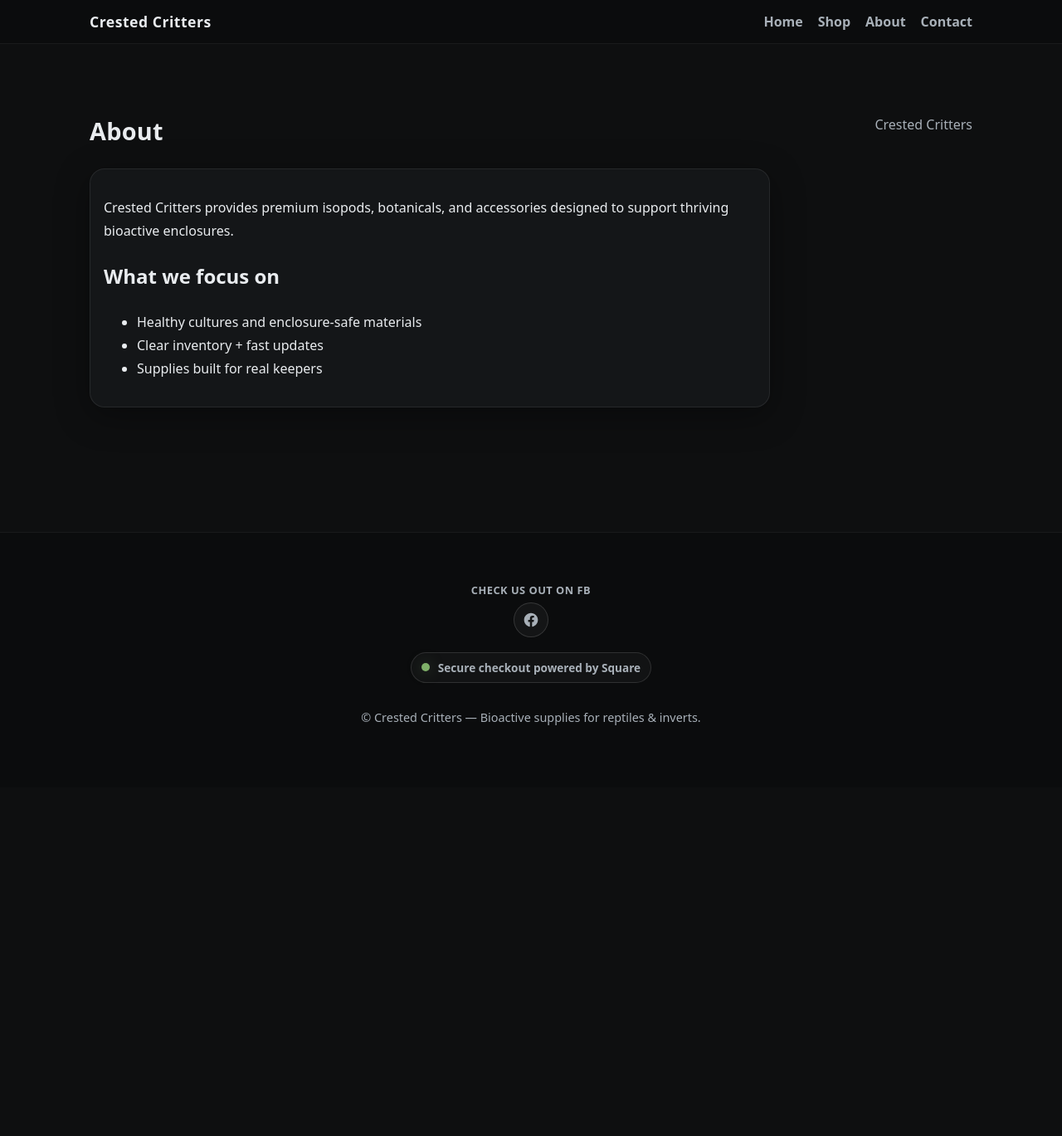
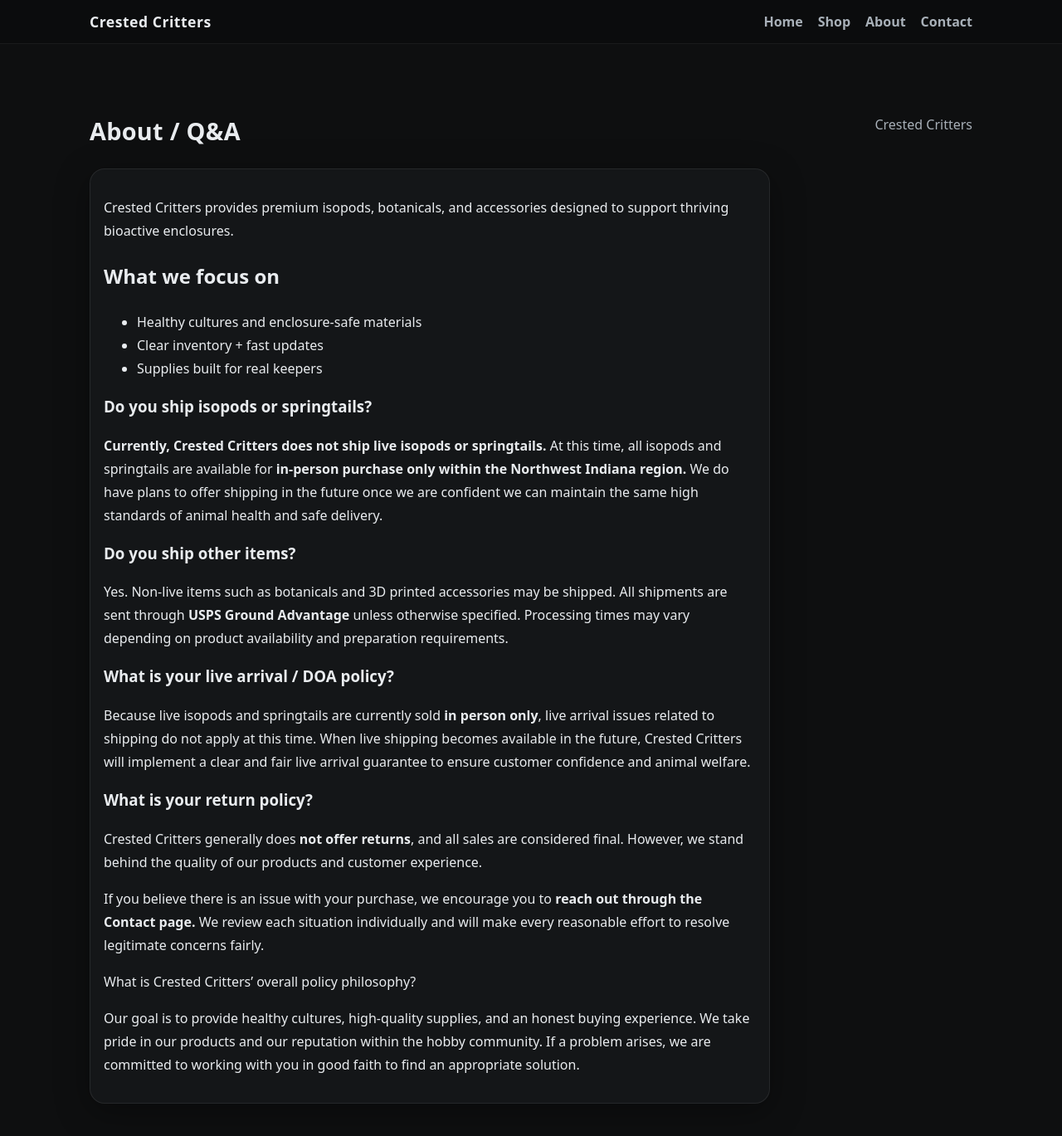
Before and after one commit to coxusw/CrestedCritters, a Jekyll site: the page built from about/index.md, in a window 1280 px wide and 1400 px high. Shown: the top 1369 px of the window at 83% size. Built offline with Jekyll 4.4.1, drawn with Linux system fonts in a browser that asks for light colours.

Commit message:
Update Pages “about”

```diff
--- a/about/index.md
+++ b/about/index.md
@@ -1,11 +1,35 @@
 ---
 layout: page
-title: About
+title: About / Q&A
 ---
-
 Crested Critters provides premium isopods, botanicals, and accessories designed to support thriving bioactive enclosures.
 
 ## What we focus on
-- Healthy cultures and enclosure-safe materials
-- Clear inventory + fast updates
-- Supplies built for real keepers
+
+* Healthy cultures and enclosure-safe materials
+* Clear inventory + fast updates
+* Supplies built for real keepers
+
+
+
+### Do you ship isopods or springtails?
+
+**Currently, Crested Critters does not ship live isopods or springtails.** At this time, all isopods and springtails are available for **in-person purchase only within the Northwest Indiana region.** We do have plans to offer shipping in the future once we are confident we can maintain the same high standards of animal health and safe delivery.
+
+### Do you ship other items?
+
+Yes. Non-live items such as botanicals and 3D printed accessories may be shipped. All shipments are sent through **USPS Ground Advantage** unless otherwise specified. Processing times may vary depending on product availability and preparation requirements.
+
+### What is your live arrival / DOA policy?
+
+Because live isopods and springtails are currently sold **in person only**, live arrival issues related to shipping do not apply at this time. When live shipping becomes available in the future, Crested Critters will implement a clear and fair live arrival guarantee to ensure customer confidence and animal welfare.
+
+### What is your return policy?
+
+Crested Critters generally does **not offer returns**, and all sales are considered final. However, we stand behind the quality of our products and customer experience.
+
+If you believe there is an issue with your purchase, we encourage you to **reach out through the Contact page.** We review each situation individually and will make every reasonable effort to resolve legitimate concerns fairly.
+
+What is Crested Critters’ overall policy philosophy?
+
+Our goal is to provide healthy cultures, high-quality supplies, and an honest buying experience. We take pride in our products and our reputation within the hobby community. If a problem arises, we are committed to working with you in good faith to find an appropriate solution.
```
